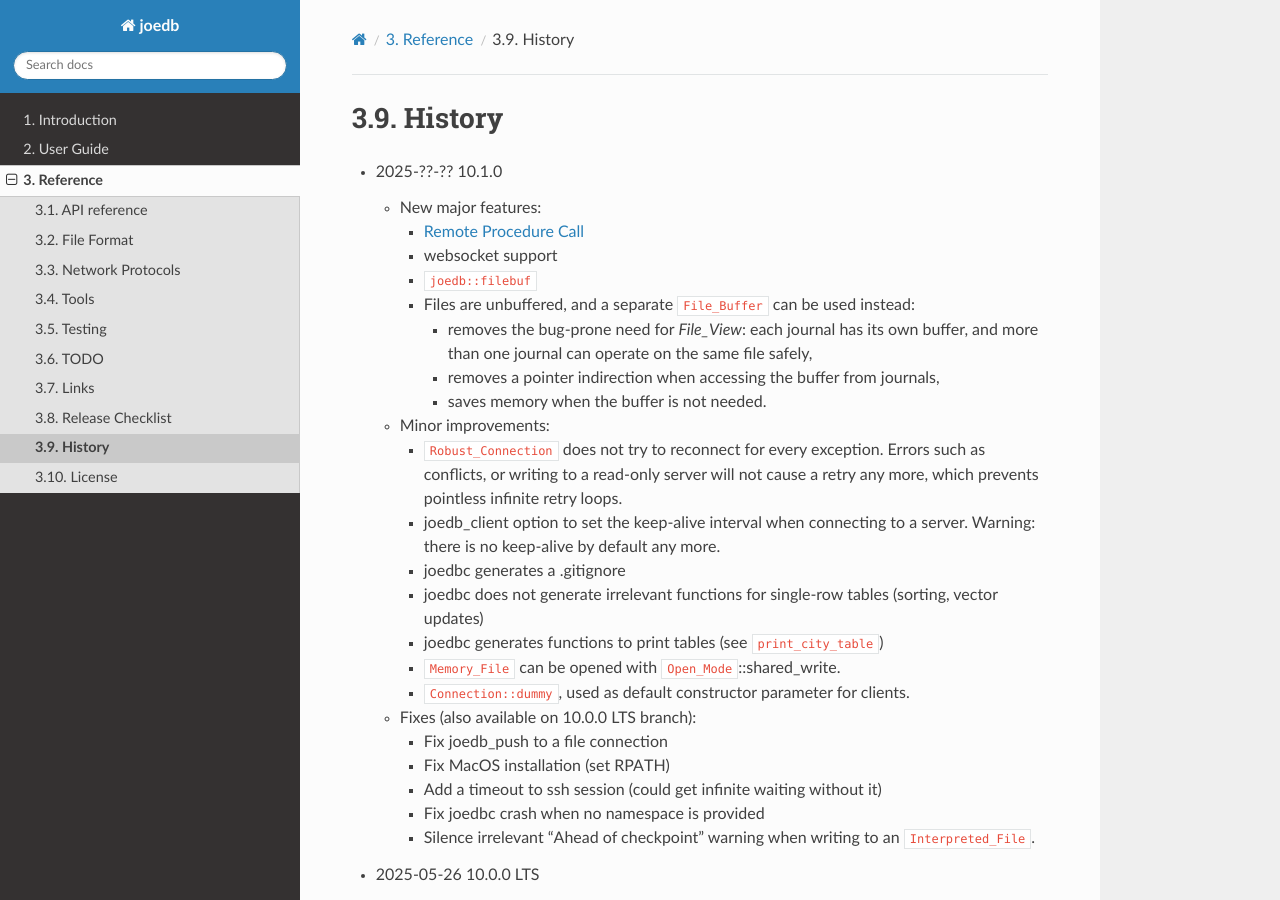
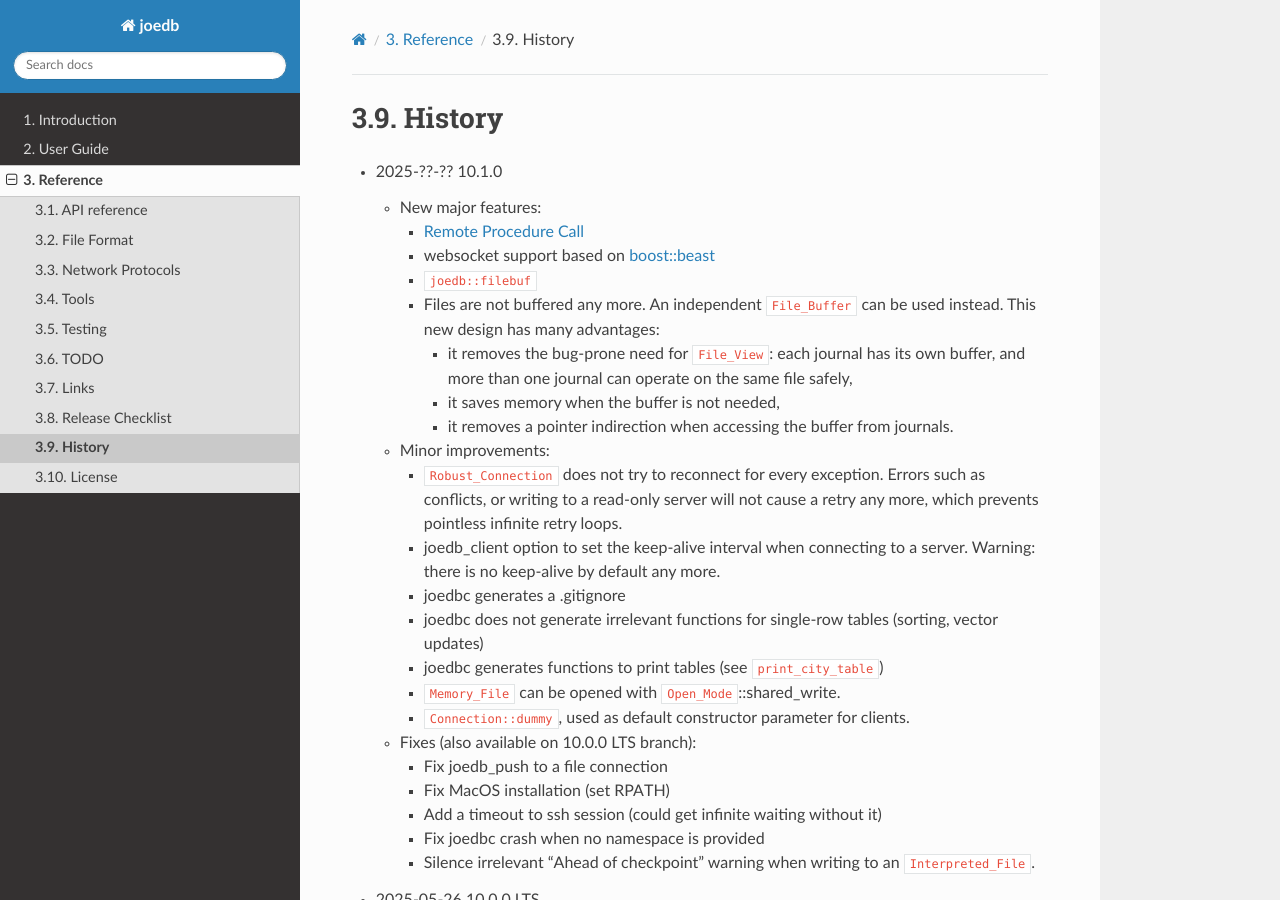
Before and after one commit to Remi-Coulom/joedb, a Sphinx documentation site: the page built from doc/source/history.rst, in a window 1280 px wide and 900 px high. Built offline with Sphinx 7.4.7 and the Read the Docs theme 3.1.0, drawn with Linux system fonts in a browser that asks for light colours; formulas are drawn with MathJax 3; cross-references to code outside the pages are shown as plain code.

Commit message:
doc: history

```diff
--- a/doc/source/history.rst
+++ b/doc/source/history.rst
@@ -6,15 +6,17 @@ History
   - New major features:
 
     - :doc:`rpc`
-    - websocket support
+    - websocket support based on `boost::beast <https://www.boost.org/doc/libs/latest/libs/beast/doc/html/index.html>`_
     - :joedb:`joedb::filebuf`
-    - Files are unbuffered, and a separate :joedb:`File_Buffer` can be used
-      instead:
+    - Files are not buffered any more. An independent :joedb:`File_Buffer` can
+      be used instead. This new design has many advantages:
 
-      - removes the bug-prone need for `File_View`: each journal has its own
-        buffer, and more than one journal can operate on the same file safely,
-      - removes a pointer indirection when accessing the buffer from journals,
-      - saves memory when the buffer is not needed.
+      - it removes the bug-prone need for ``File_View``: each journal has its
+        own buffer, and more than one journal can operate on the same file
+        safely,
+      - it saves memory when the buffer is not needed,
+      - it removes a pointer indirection when accessing the buffer from
+        journals.
 
   - Minor improvements:
 
```
